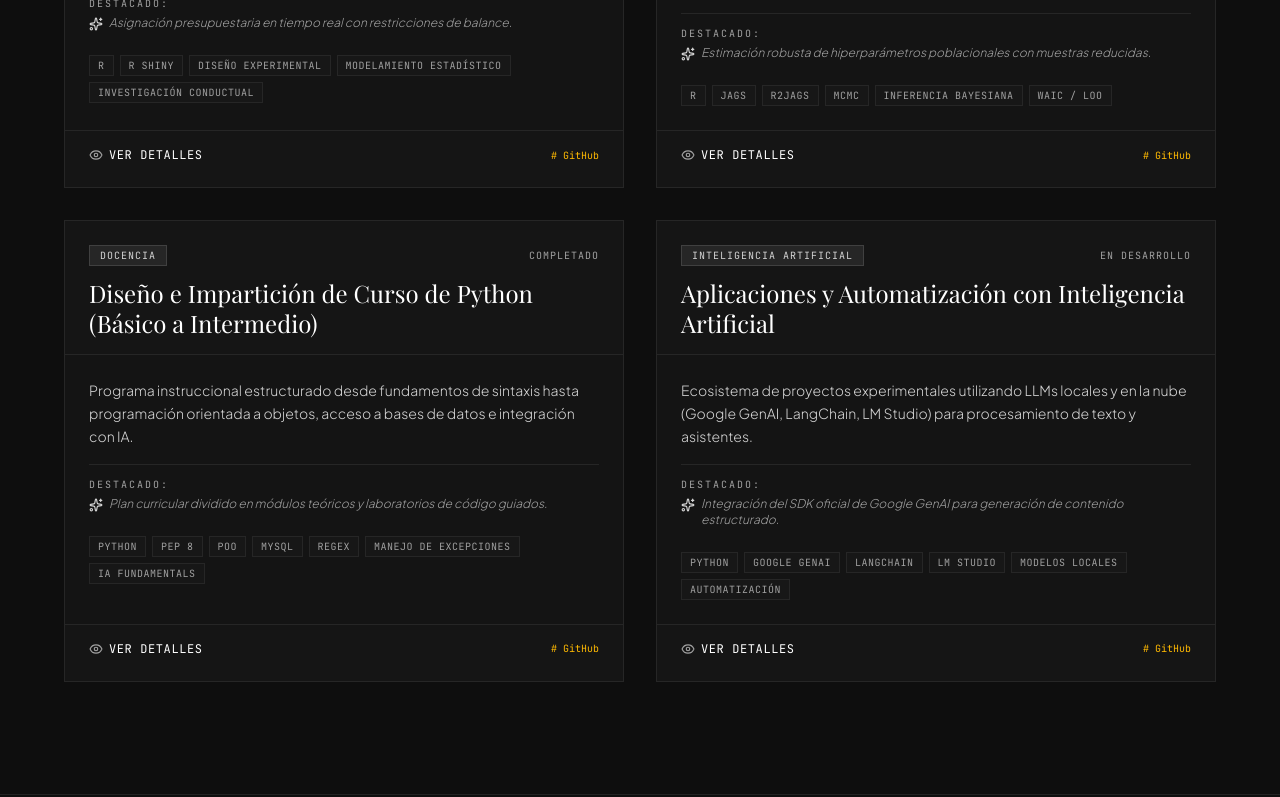
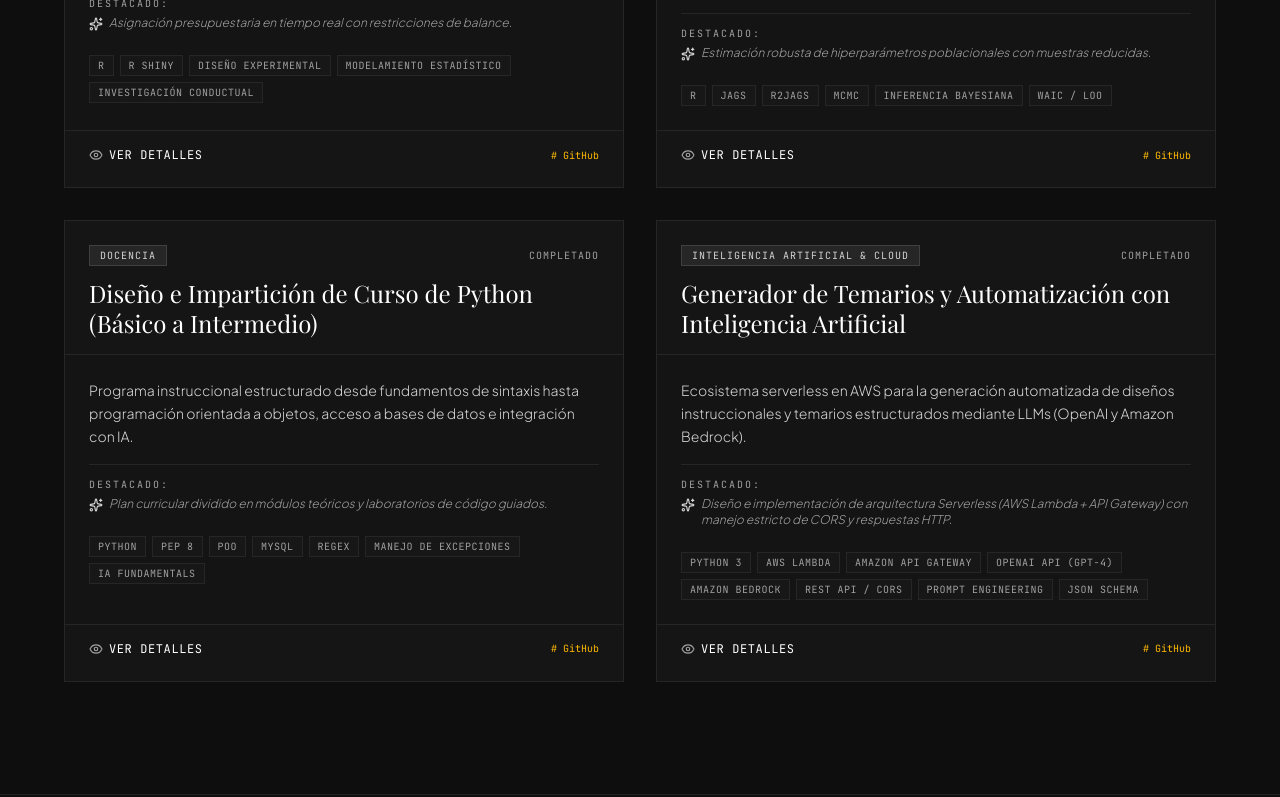
Before and after one commit to MoisesTH/MoisesTH.github.io, a React (Vite) app: page / in a window 1280 px wide. Shown: the part 8569-9366 px from the top of the page. Built offline with nearby package versions, Linux system fonts and the light colour scheme; no server answers; a web font is replaced by a local one.

Commit message:
Modify project details and update status
Updated project status and modified project details including title, description, and technologies used.

```diff
--- a/src/data/projects.ts
+++ b/src/data/projects.ts
@@ -30,7 +30,7 @@ export const projectsData: ProjectItem[] = [
     image: '/assets/images/project-image.png',
     githubUrl: '#', // Sustituir por tu URL de GitHub
     demoUrl: '#',
-    status: 'Completado',
+    status: 'Investigación Activa',
     featured: true,
     highlights: [
       'Estimación robusta de hiperparámetros poblacionales con muestras reducidas.',
@@ -60,21 +60,35 @@ export const projectsData: ProjectItem[] = [
   },
   {
   id: 'proj-ai-apps',
-    title: 'Aplicaciones y Automatización con Inteligencia Artificial',
-    description: 'Ecosistema de proyectos experimentales utilizando LLMs locales y en la nube (Google GenAI, LangChain, LM Studio) para procesamiento de texto y asistentes.',
-    fullDescription: 'Desarrollo de scripts de automatización y prototipos de software asistidos por inteligencia artificial. Explora el uso de Google GenAI SDK, orquestación de prompts con LangChain y ejecución de modelos de lenguaje en entorno local con LM Studio para resúmenes de información, extracción estructurada de datos y herramientas instruccionales.',
-    category: 'Inteligencia Artificial',
-    technologies: ['Python', 'Google GenAI', 'LangChain', 'LM Studio', 'Modelos Locales', 'Automatización'],
+  title: 'Generador de Temarios y Automatización con Inteligencia Artificial',
+  description: 'Ecosistema serverless en AWS para la generación automatizada de diseños instruccionales y temarios estructurados mediante LLMs (OpenAI y Amazon Bedrock).',
+  fullDescription: 'Desarrollo de una arquitectura backend serverless robusta encargada de procesar requerimientos pedagógicos y transformarlos en propuestas de cursos cronometradas. Implementa orquestación de prompts avanzados con restricción estricta de salida JSON, gestión de errores de producción, integración con modelos de lenguaje en la nube (GPT-4, Claude 3) y exposición mediante API RESTful con seguridad y CORS.',
+  category: 'Inteligencia Artificial & Cloud',
+
+  // 1. TECNOLOGÍAS Y HERRAMIENTAS UTILIZADAS
+  technologies: [
+    'Python 3',
+    'AWS Lambda',
+    'Amazon API Gateway',
+    'OpenAI API (GPT-4)',
+    'Amazon Bedrock',
+    'REST API / CORS',
+    'Prompt Engineering',
+    'JSON Schema'
+  ],
+
   image: '/assets/images/project-image.png',
-    githubUrl: '#', // Sustituir por repositorio real
+  githubUrl: '#', // Sustituir por tu repositorio
   demoUrl: '#',
-    status: 'En desarrollo',
+  status: 'Completado',
   featured: true,
+
+  // 2. LOGROS TÉCNICOS DESTACADOS (Resalta QUÉ hiciste)
   highlights: [
-      'Integración del SDK oficial de Google GenAI para generación de contenido estructurado.',
-      'Experimentación con LLMs locales mediante LM Studio para preservar privacidad.',
-      'Cadenas de procesamiento de documentos y análisis semántico de texto.',
-      'Asistentes interaccionables para soporte en el aula y generación de preguntas.'
+    'Diseño e implementación de arquitectura Serverless (AWS Lambda + API Gateway) con manejo estricto de CORS y respuestas HTTP.',
+    'Construcción de un cliente agnóstico a la IA, permitiendo conmutar dinámicamente entre la API de OpenAI y Amazon Bedrock.',
+    'Ingeniería de Prompts avanzada basada en la Taxonomía de Bloom, forzando respuestas en formato JSON estricto para consumo directo por aplicaciones frontend.',
+    'Manejo robusto de errores, parsing defensivo y logging centralizado para entornos de producción.'
   ]
   }
 ];
```
Lines whose indentation alone changed are shown as unchanged.
